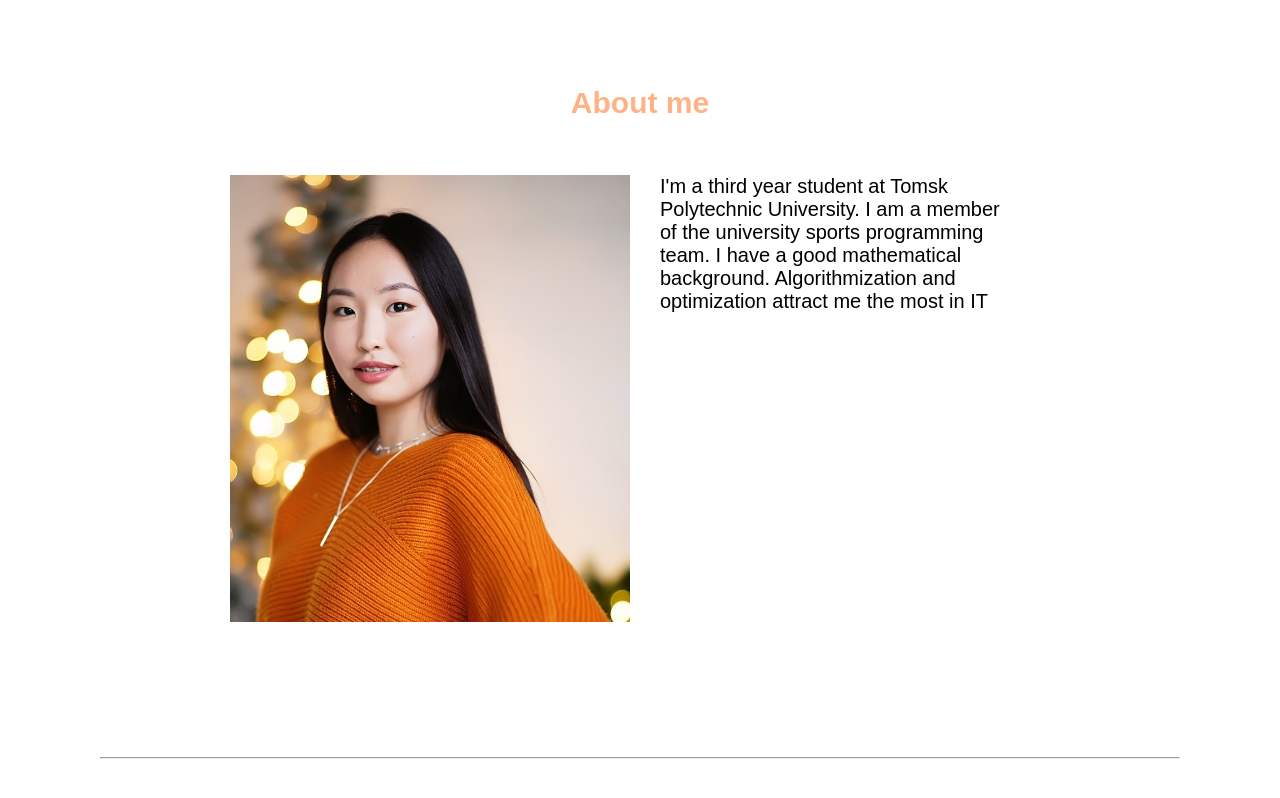
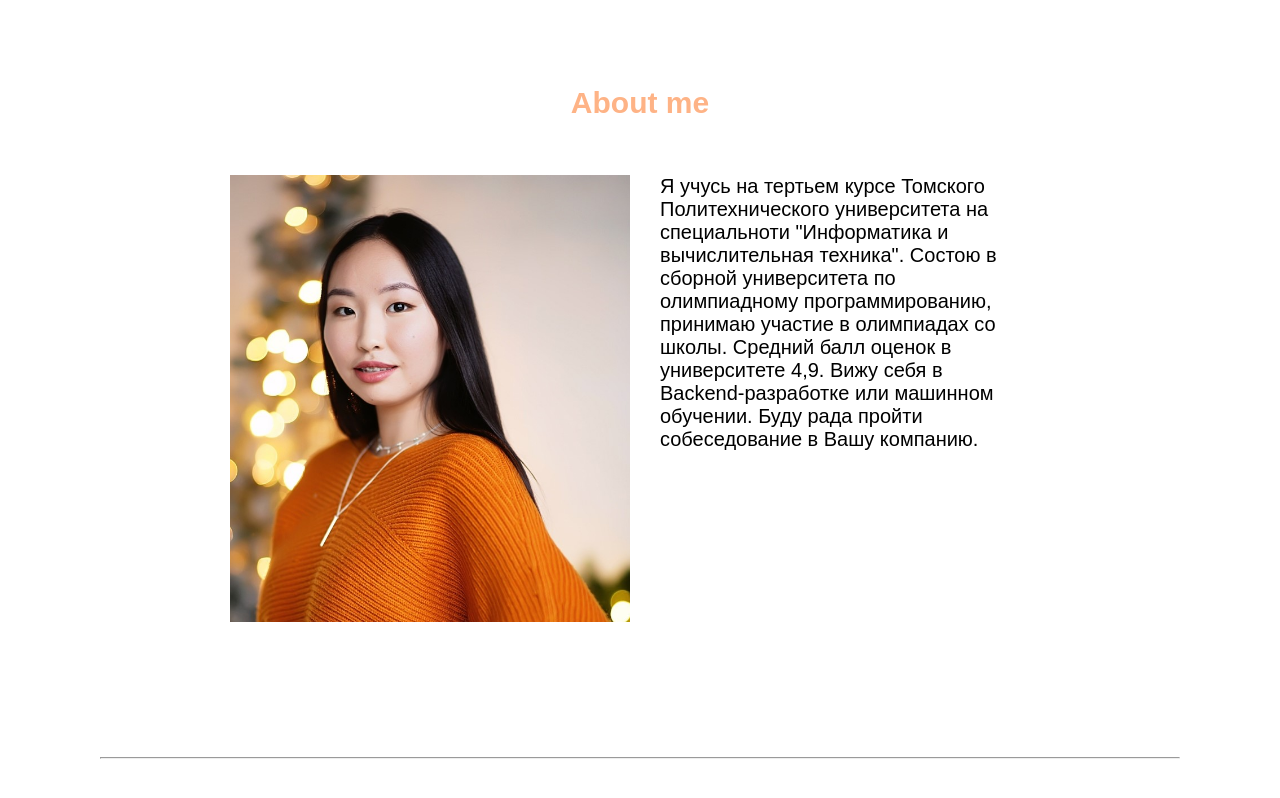
Before and after one commit to zhalmaeva/MyResume, a plain HTML site: page index.html in a window 1280 px wide. Shown: the part 614-1412 px from the top of the page. Drawn offline with Linux system fonts and the light colour scheme.

Commit message:
Update index.html

```diff
--- a/index.html
+++ b/index.html
@@ -31,10 +31,10 @@
                         <img src="me1.jpg" width="400px" />
                     </td>
                     <td valign="top">
-                        I'm a third year student at Tomsk Polytechnic University.
-                        I am a member of the university sports programming team.
-                        I have a good mathematical background.
-                        Algorithmization and optimization attract me the most in IT
+                        Я учусь на тертьем курсе Томского Политехнического университета на специальноти "Информатика и вычислительная техника".
+                        Состою в сборной университета по олимпиадному программированию, принимаю участие в олимпиадах со школы.
+                        Средний балл оценок в университете 4,9. Вижу себя в Backend-разработке или машинном обучении.
+                        Буду рада пройти собеседование в Вашу компанию.
                     </td>
                 </tr>
             </table>
```
